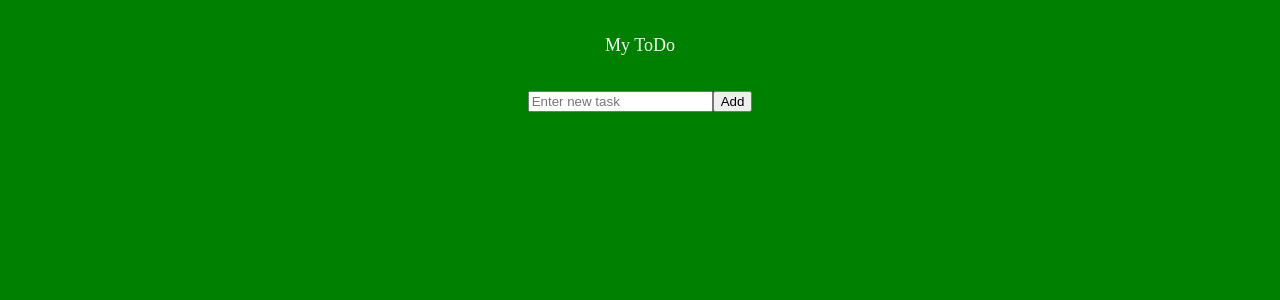
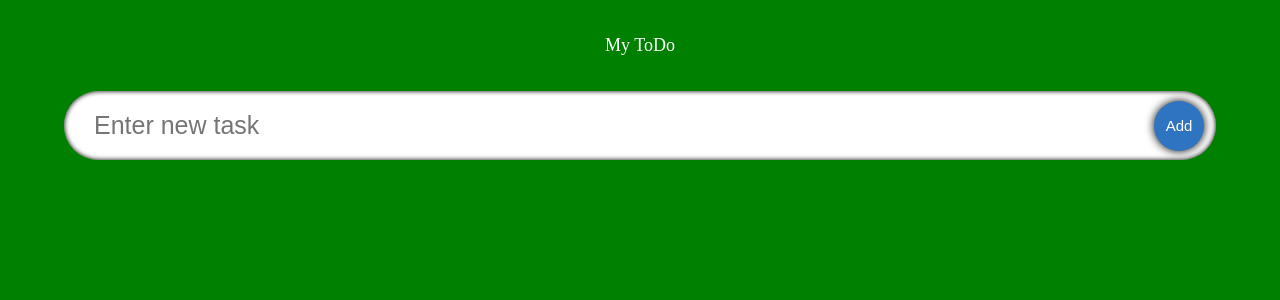
Before and after one commit to OlhaDorofiychuk/typescript_todo, a React (Create React App) app: page / in a window 1280 px wide. Shown: the top 300 px of the page. Built offline with nearby package versions, Linux system fonts and the light colour scheme; the HTML template or start-up script is replaced by a standard one; a web font is replaced by a local one.

Commit message:
styling in process

```diff
--- a/src/components/ImputComponent.tsx
+++ b/src/components/ImputComponent.tsx
@@ -1,4 +1,5 @@
 import { useRef } from 'react';
+import './style.css'
 
 interface Props {
     todo: string;
@@ -14,7 +15,7 @@ const ImputComponent:React.FC<Props> = ({todo, setTodo, handleAdd}) => {
   }}
   >
     <input className='input_field' type='text' value={todo} ref={inputRef} onChange={(e)=>setTodo(e.target.value)}placeholder='Enter new task'></input>
-    <button className='input_submt' type='submit'>Add</button>
+    <button className='input_submit' type='submit'>Add</button>
   </form>
   )
 }
--- a/src/components/SingleTodo.tsx
+++ b/src/components/SingleTodo.tsx
@@ -3,6 +3,7 @@ import { useRef } from "react";
 import { AiFillEdit, AiFillDelete } from "react-icons/ai";
 import { MdDone } from "react-icons/md";
 import { Todo } from "./item";
+import './style.css'
 
 const SingleTodo: React.FC<{
   todo: Todo;
@@ -38,18 +39,18 @@ const SingleTodo: React.FC<{
   };
 
   return (
-    <form className="todos__single" onSubmit={(e) => handleEdit(e, todo.id)}>
+    <form className="todo_single" onSubmit={(e) => handleEdit(e, todo.id)}>
       {edit ? (
         <input
           value={editTodo}
           onChange={(e) => setEditTodo(e.target.value)}
-          className="todos__single--text"
+          className="todo_single_text"
           ref={inputRef}
         />
       ) : todo.isDone ? (
-        <s className="todos__single--text">{todo.todo}</s>
+        <s className="todo_single_text">{todo.todo}</s>
       ) : (
-        <span className="todos__single--text">{todo.todo}</span>
+        <span className="todo_single_text">{todo.todo}</span>
       )}
       <div>
         <span
--- a/src/components/TodoList.tsx
+++ b/src/components/TodoList.tsx
@@ -1,6 +1,7 @@
 import React from 'react'
 import { Todo } from './item'
 import SingleTodo from './SingleTodo'
+import './style.css'
 
 interface Props {
     todos: Todo[],
--- /dev/null
+++ b/src/components/style.css
@@ -0,0 +1,95 @@
+.input {
+    display: flex;
+    width: 90%;
+    position: relative;
+    align-items: center;
+  }
+
+  .input_field {
+    width: 100%;
+    border-radius: 50px;
+    padding: 20px 30px;
+    font-size: 25px;
+    border: none;
+    transition: 0.2s;
+    box-shadow: inset 0 0 5px black;
+  }
+
+  .input_field:focus {
+    box-shadow: 0 0 10px 1000px rgba(0, 0, 0, 0.5);
+    outline: none;
+  }
+
+  .input_submit {
+    position: absolute;
+    width: 50px;
+    height: 50px;
+    margin: 12px;
+    border-radius: 50px;
+    right: 0px;
+    border: none;
+    font-size: 15px;
+    background-color: #2f74c0;
+    color: white;
+    transition: 0.2s all;
+    box-shadow: 0 0 10px black;
+  }
+
+  .input_submit:hover {
+    background-color: #388ae2;
+  }
+
+  .input_submit:active {
+    transform: scale(0.8);
+    box-shadow: 0 0 5px black;
+  }
+
+  .list_todos {
+    display: flex;
+    justify-content: space-evenly;
+    width: 90%;
+    flex-wrap: wrap;
+  }
+
+  .todo_single {
+    display: flex;
+    width: 29.5%;
+    border-radius: 5px;
+    padding: 20px;
+    margin-top: 15px;
+    background-image: url("https://img.freepik.com/free-photo/crumpled-yellow-paper-background-close-up_60487-2390.jpg?size=626&ext=jpg");
+  }
+  .todo_single_text {
+    flex: 1;
+    padding: 5px;
+    border: none;
+    font-size: 20px;
+  }
+
+  .todo_single_text:focus {
+    outline: none;
+  }
+
+  .icon {
+    margin-left: 10px;
+    font-size: 25px;
+    cursor: pointer;
+  }
+
+  @media (max-width: 1200px) {
+    .todo_single {
+      width: 40%;
+    }
+  }
+
+  @media (max-width: 700px) {
+    .input {
+      width: 95%;
+    }
+    .list_todos {
+      width: 95%;
+    }
+    .todo_single {
+      width: 100%;
+    }
+  }
```
